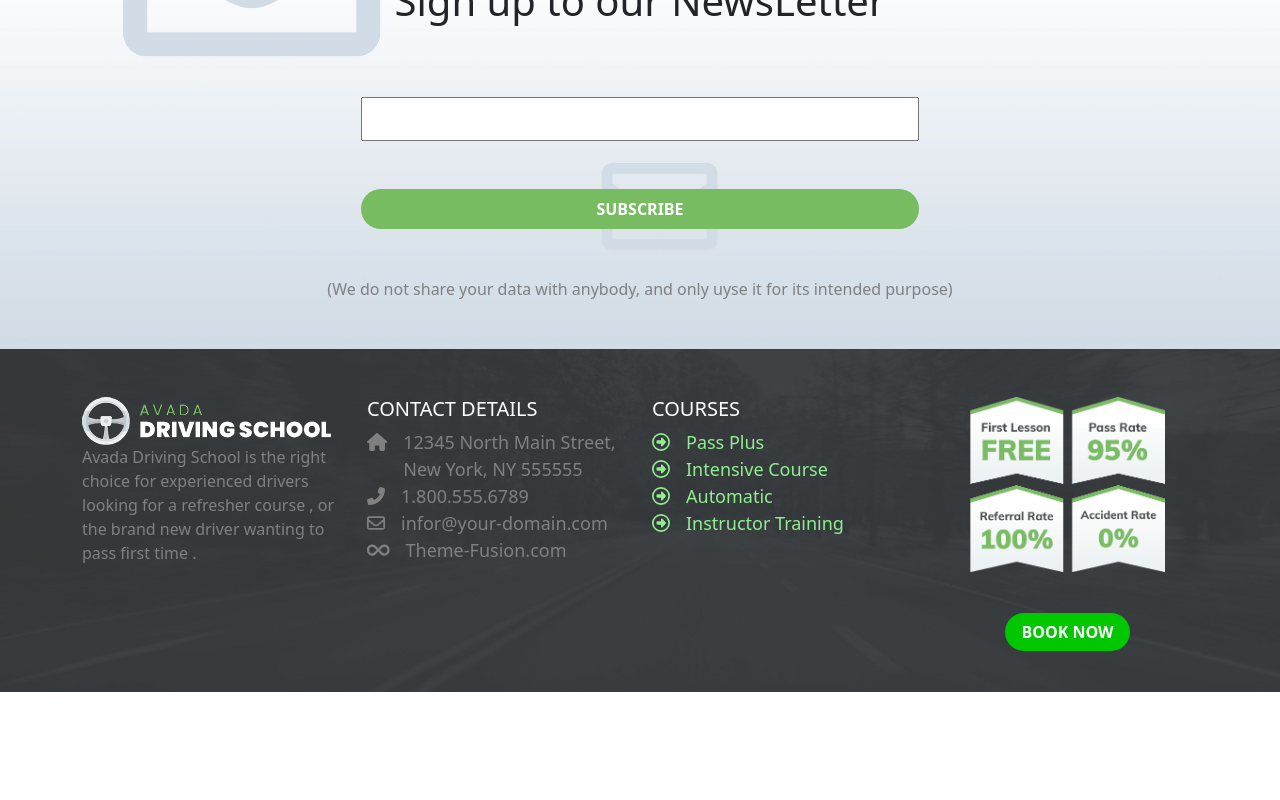
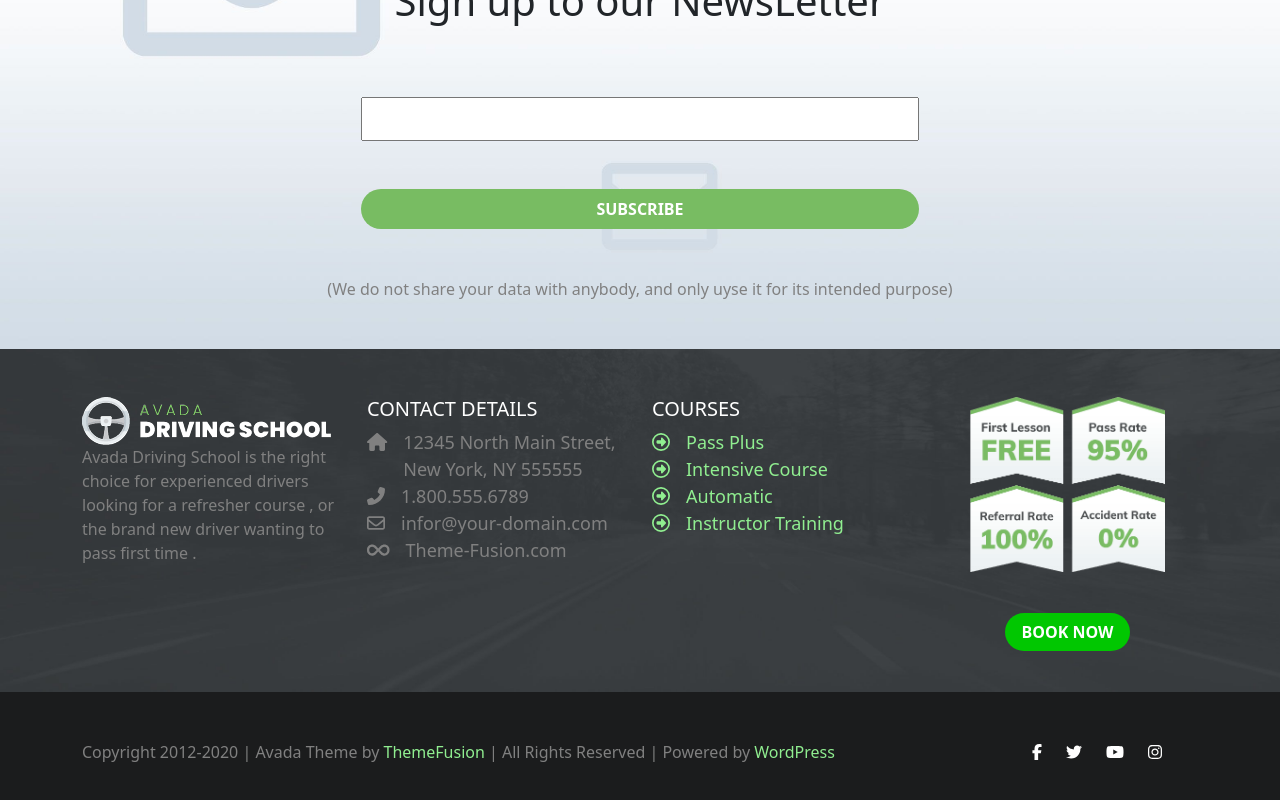
Before and after one commit to LorenzoPrimogeri/proj-html-vuejs, a Vue app: page / in a window 1280 px wide. Shown: the part 5790-6590 px from the top of the page. Before the commit the page ends 6482 px from the top, so only its background shows below. Built offline with nearby package versions, Linux system fonts and the light colour scheme.

Commit message:
added footerbottomComponnent

```diff
--- /dev/null
+++ b/src/components/FooterBottomComponent.vue
@@ -0,0 +1,35 @@
+<template>
+  <div class="container-fluid footterBottom">
+    <div class="container py-5">
+      <div class="row">
+        <div class="col-10 c-grey">
+          <p>
+            Copyright 2012-2020 | Avada Theme by
+            <span class="c-green">ThemeFusion</span> | All Rights Reserved |
+            Powered by <span class="c-green">WordPress</span>
+          </p>
+        </div>
+        <div class="col-2 c-white">
+          <font-awesome-icon icon="fab fa-facebook-f" />
+          <font-awesome-icon icon="fab fa-twitter " class="px-4" />
+          <font-awesome-icon icon="fab fa-youtube" />
+          <font-awesome-icon icon="fab fa-instagram" class="px-4" />
+        </div>
+      </div>
+      <div></div>
+    </div>
+  </div>
+</template>
+
+<script>
+export default {
+  name: "FooterBottomComponent",
+};
+</script>
+
+<style scoped>
+.footterBottom {
+  background-image: none !important ;
+  background-color: hsl(210deg 3% 11%) !important;
+}
+</style>
--- a/src/components/FooterComponent.vue
+++ b/src/components/FooterComponent.vue
@@ -63,6 +63,7 @@
         </div>
       </div>
     </div>
+    <FooterBottomComponent />
   </div>
 </template>
 
@@ -70,10 +71,12 @@
 import NewsLetterComponent from "./NewsLetterComponent.vue";
 import data1 from "../assets/data/footerData1.js";
 import data2 from "../assets/data/footerData2.js";
+import FooterBottomComponent from "./FooterBottomComponent.vue";
 export default {
   name: "FooterComponent",
   components: {
     NewsLetterComponent,
+    FooterBottomComponent,
   },
   data() {
     return {
```
